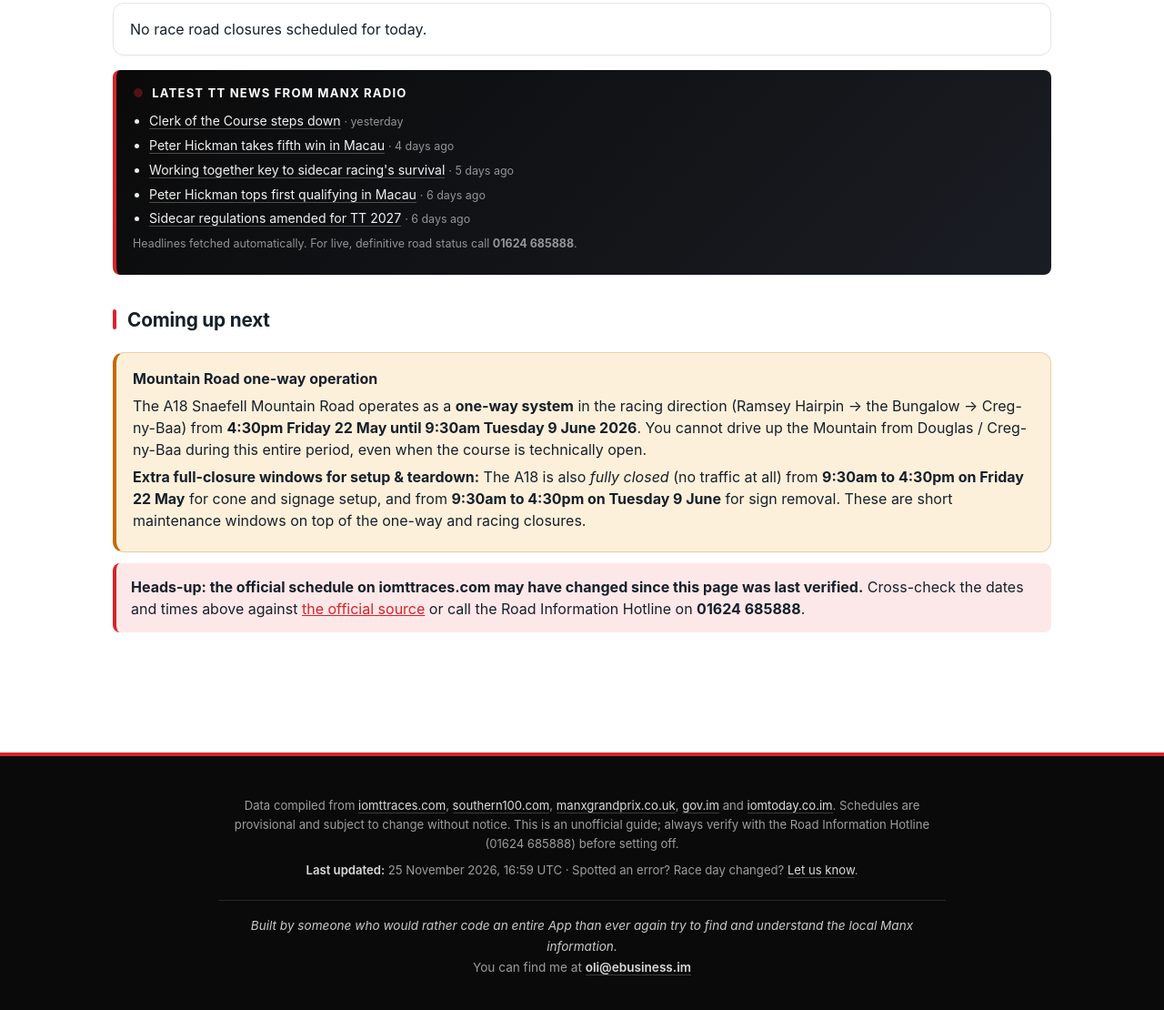
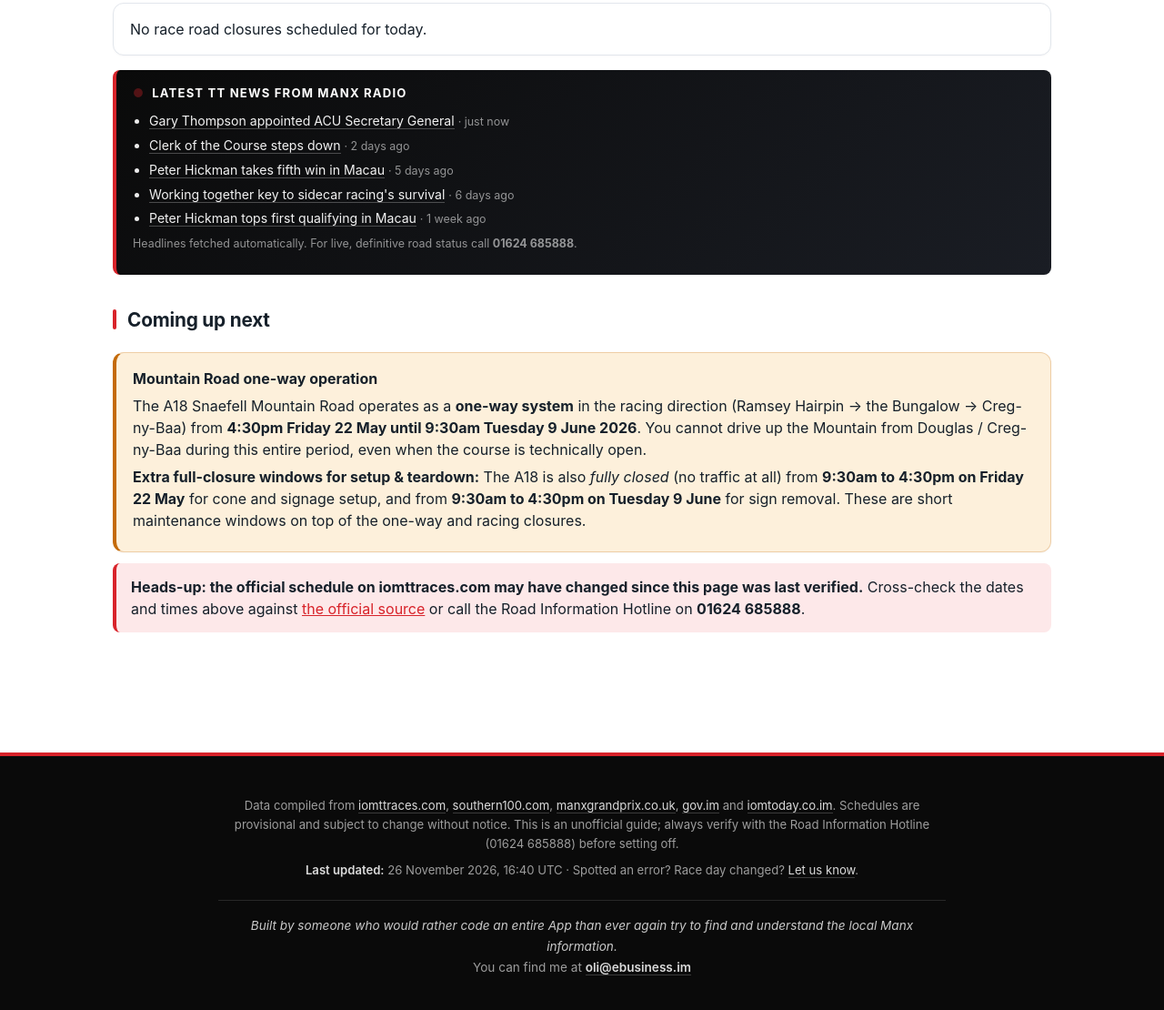
Before and after one commit to Lordofmann/iom-road-closures, a plain HTML site: page index.html in a window 1280 px wide. Shown: the part 472-1582 px from the top of the page at 91% size. Drawn offline with Linux system fonts and the light colour scheme.

Commit message:
Auto-update: news + timestamp 2026-11-26 16:40 UTC

```diff
--- a/data/alerts.json
+++ b/data/alerts.json
@@ -1,4 +1,4 @@
 {
-  "last_fetch": "2026-11-25T16:59:35Z",
+  "last_fetch": "2026-11-26T16:40:30Z",
   "items": []
 }
--- a/data/schedule-tt-parsed.json
+++ b/data/schedule-tt-parsed.json
@@ -1,5 +1,5 @@
 {
-  "fetched_at": "2026-11-25T16:59:35Z",
+  "fetched_at": "2026-11-26T16:40:30Z",
   "source_url": "https://www.iomttraces.com/racing/page/schedule/",
   "parser_version": "1.0",
   "year_detected": 2027,
@@ -20,7 +20,7 @@
   "validation": {
     "status": "rejected",
     "reasons": [
-      "parsed dates (2027-05-31 - 2027-06-12) span the wrong year for today (2026-11-25)"
+      "parsed dates (2027-05-31 - 2027-06-12) span the wrong year for today (2026-11-26)"
     ],
     "diff_summary": {
       "entries_parsed": 13,
--- a/index.html
+++ b/index.html
@@ -739,11 +739,11 @@
 <div class="auto-news">
 <h3>Latest TT news from Manx Radio</h3>
 <ul>
-<li><a href="https://www.manxradio.com/news/isle-of-man-news/clerk-of-the-course-steps-down/" target="_blank" rel="noopener">Clerk of the Course steps down</a> <span class="meta">&middot; yesterday</span></li>
-<li><a href="https://www.manxradio.com/news/isle-of-man-sport/peter-hickman-takes-fifth-win-in-macau/" target="_blank" rel="noopener">Peter Hickman takes fifth win in Macau</a> <span class="meta">&middot; 4 days ago</span></li>
-<li><a href="https://www.manxradio.com/news/isle-of-man-news/working-together-key-to-sidecar-racings-survival/" target="_blank" rel="noopener">Working together key to sidecar racing's survival</a> <span class="meta">&middot; 5 days ago</span></li>
-<li><a href="https://www.manxradio.com/news/isle-of-man-sport/peter-hickman-tops-first-qualifying-in-macau/" target="_blank" rel="noopener">Peter Hickman tops first qualifying in Macau</a> <span class="meta">&middot; 6 days ago</span></li>
-<li><a href="https://www.manxradio.com/news/isle-of-man-sport/sidecar-regulations-amended-for-tt-2027/" target="_blank" rel="noopener">Sidecar regulations amended for TT 2027</a> <span class="meta">&middot; 6 days ago</span></li>
+<li><a href="https://www.manxradio.com/news/isle-of-man-sport/gary-thompson-appointed-acu-secretary-general/" target="_blank" rel="noopener">Gary Thompson appointed ACU Secretary General</a> <span class="meta">&middot; just now</span></li>
+<li><a href="https://www.manxradio.com/news/isle-of-man-news/clerk-of-the-course-steps-down/" target="_blank" rel="noopener">Clerk of the Course steps down</a> <span class="meta">&middot; 2 days ago</span></li>
+<li><a href="https://www.manxradio.com/news/isle-of-man-sport/peter-hickman-takes-fifth-win-in-macau/" target="_blank" rel="noopener">Peter Hickman takes fifth win in Macau</a> <span class="meta">&middot; 5 days ago</span></li>
+<li><a href="https://www.manxradio.com/news/isle-of-man-news/working-together-key-to-sidecar-racings-survival/" target="_blank" rel="noopener">Working together key to sidecar racing's survival</a> <span class="meta">&middot; 6 days ago</span></li>
+<li><a href="https://www.manxradio.com/news/isle-of-man-sport/peter-hickman-tops-first-qualifying-in-macau/" target="_blank" rel="noopener">Peter Hickman tops first qualifying in Macau</a> <span class="meta">&middot; 1 week ago</span></li>
 </ul>
 <p class="meta" style="margin-top:8px;">Headlines fetched automatically. For live, definitive road status call <strong>01624&nbsp;685888</strong>.</p>
 </div>
@@ -946,7 +946,7 @@
 
 <footer class="footer">
   <p>Data compiled from <a href="https://www.iomttraces.com/racing/page/schedule/" target="_blank" rel="noopener">iomttraces.com</a>, <a href="https://southern100.com/" target="_blank" rel="noopener">southern100.com</a>, <a href="https://manxgrandprix.co.uk/" target="_blank" rel="noopener">manxgrandprix.co.uk</a>, <a href="https://www.gov.im/about-the-government/departments/infrastructure/highway-services/upcoming-roadworks-and-events-on-roads/" target="_blank" rel="noopener">gov.im</a> and <a href="https://www.iomtoday.co.im/topic/tt" target="_blank" rel="noopener">iomtoday.co.im</a>. Schedules are provisional and subject to change without notice. This is an unofficial guide; always verify with the Road Information Hotline (01624&nbsp;685888) before setting off.</p>
-  <p><strong>Last updated:</strong> <span id="last-updated"><!-- LAST_UPDATED -->25 November 2026, 16:59 UTC<!-- /LAST_UPDATED --></span> &middot; Spotted an error? Race day changed? <a href="mailto:lordofmann@gmail.com?subject=IoM road closures correction">Let us know</a>.</p>
+  <p><strong>Last updated:</strong> <span id="last-updated"><!-- LAST_UPDATED -->26 November 2026, 16:40 UTC<!-- /LAST_UPDATED --></span> &middot; Spotted an error? Race day changed? <a href="mailto:lordofmann@gmail.com?subject=IoM road closures correction">Let us know</a>.</p>
   <p class="credit">
     <em>Built by someone who would rather code an entire App than ever again try to find and understand the local Manx information.</em><br>
     You can find me at <a href="mailto:oli@ebusiness.im">oli@ebusiness.im</a>
```
Also changed, not shown: data/news.json (+7 -1 lines).
